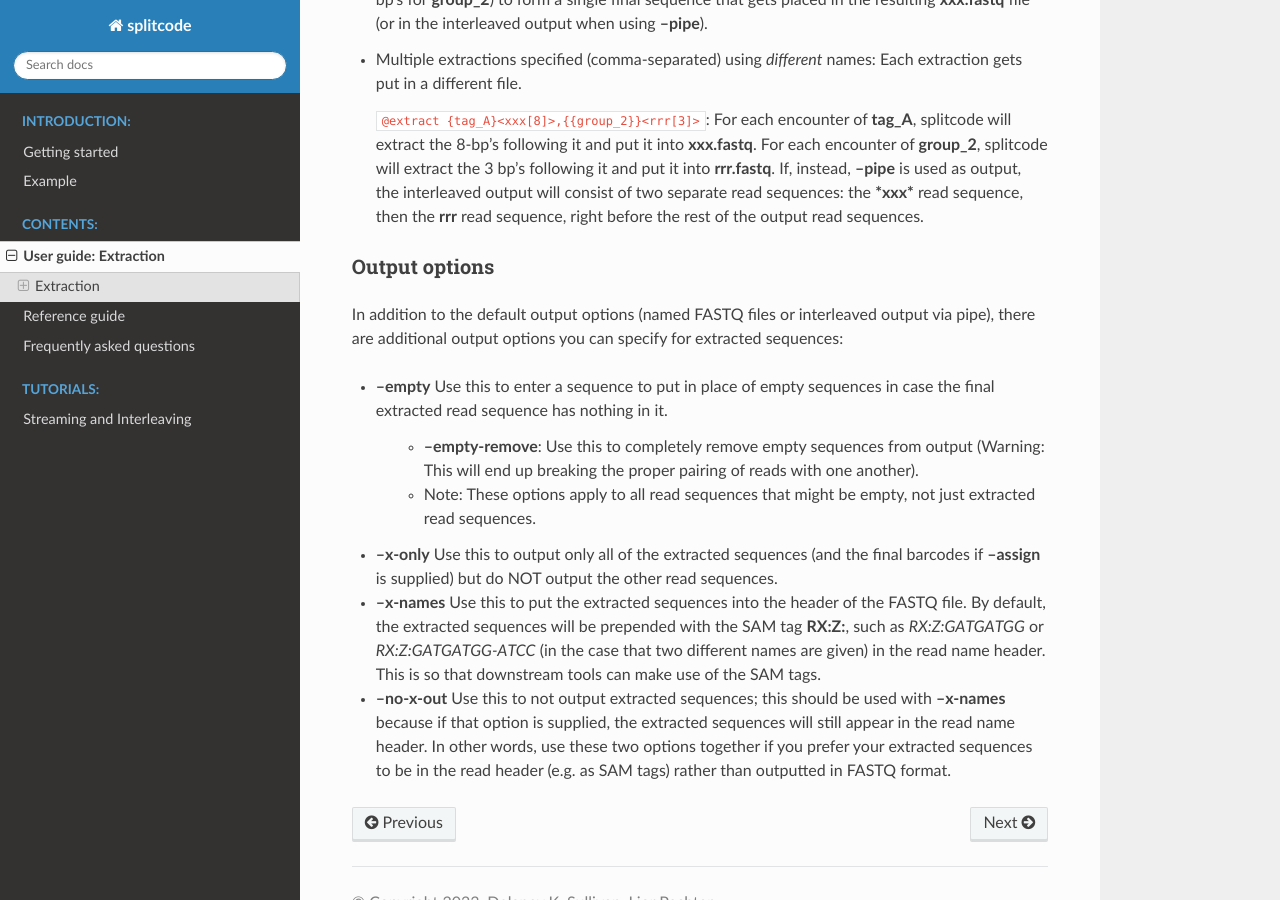
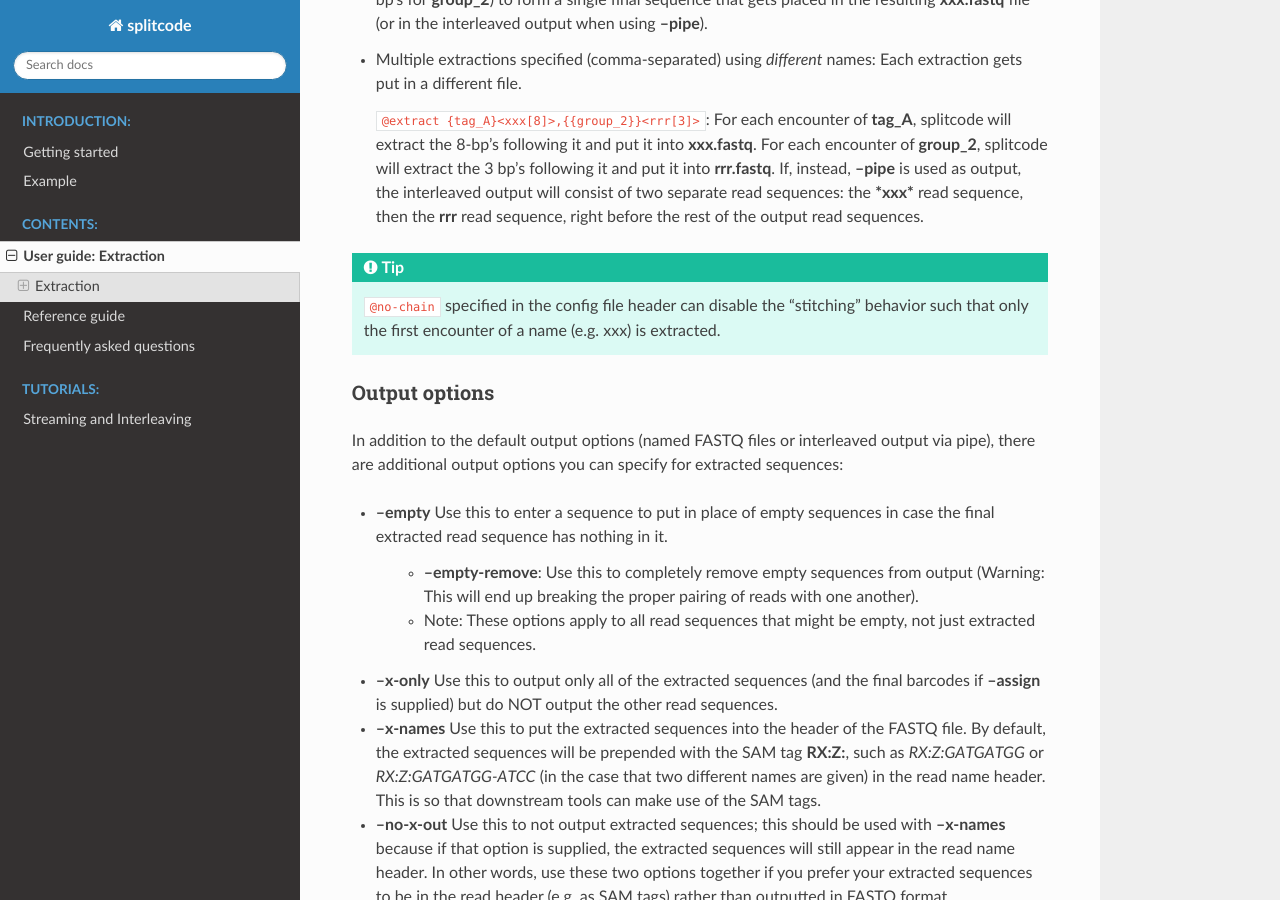
Before and after one commit to pachterlab/splitcode-tutorial, a Sphinx documentation site: the page built from docs/source/user_guide_extraction.rst, in a window 1280 px wide and 900 px high, scrolled down 3828 px. Built offline with Sphinx 7.4.7 and the Read the Docs theme 2.0.0, drawn with Linux system fonts in a browser that asks for light colours.

Commit message:
Update user_guide_extraction.rst

```diff
--- a/docs/source/user_guide_extraction.rst
+++ b/docs/source/user_guide_extraction.rst
@@ -138,6 +138,10 @@ Multiple extraction sequences
 
   ``@extract {tag_A}<xxx[8]>,{{group_2}}<rrr[3]>``: For each encounter of **tag_A**, splitcode will extract the 8-bp's following it and put it into **xxx.fastq**. For each encounter of **group_2**, splitcode will extract the 3 bp's following it and put it into **rrr.fastq**. If, instead, **--pipe** is used as output, the interleaved output will consist of two separate read sequences: the ***xxx*** read sequence, then the **rrr** read sequence, right before the rest of the output read sequences.
 
+.. tip::
+
+   ``@no-chain`` specified in the config file header can disable the "stitching" behavior such that only the first encounter of a name (e.g. xxx) is extracted.
+
 Output options
 ~~~~~~~~~~~~~~
 
```
